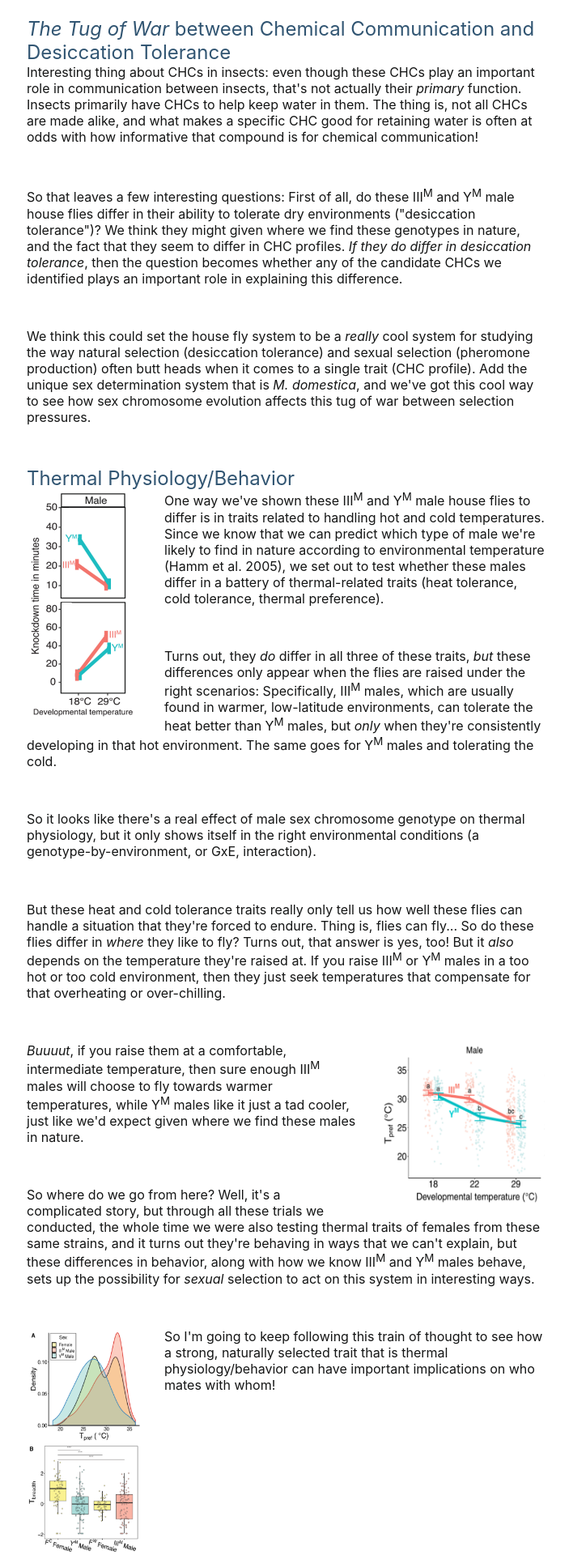
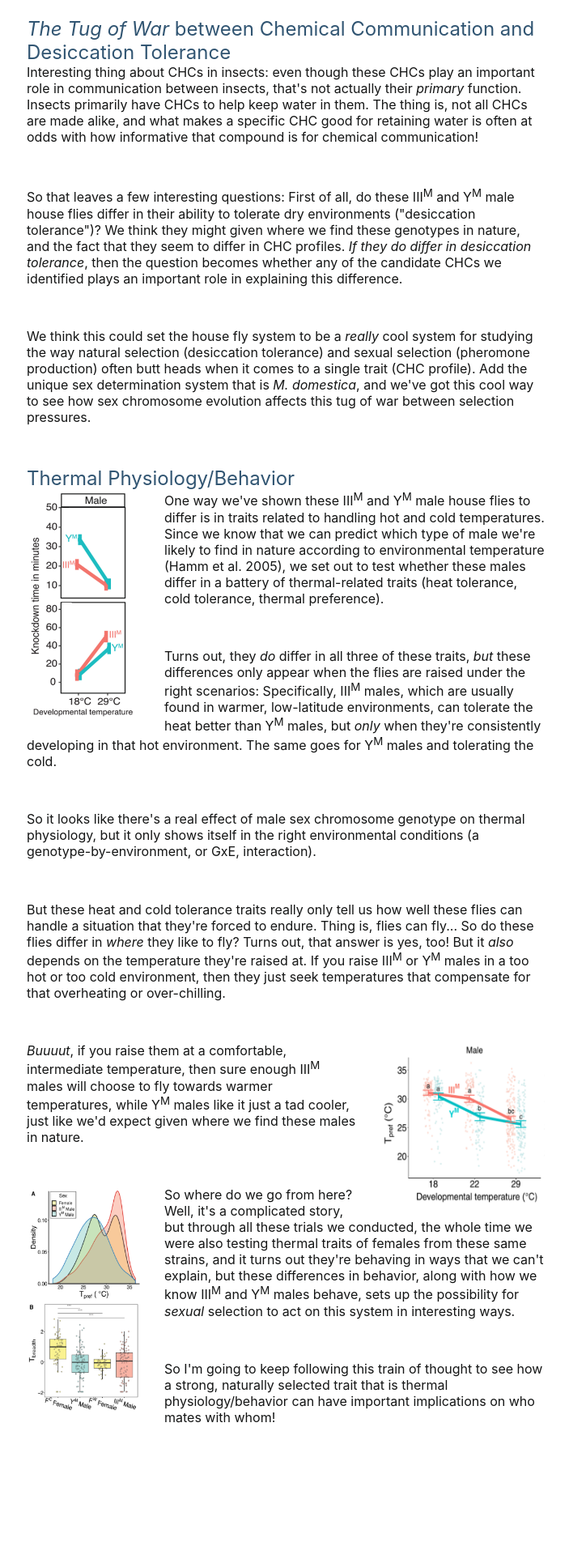
Before and after one commit to pjdelclos/pjdelclos.github.io, a Jekyll site: the page built from about/index.html, in a window 1280 px wide. Shown: the part 2371-4291 px from the top of the page at 81% size, without its empty margins (287-990 px from the left). Built offline with Jekyll 4.4.1, drawn with Linux system fonts in a browser that asks for light colours; some web fonts are replaced; after the commit the page ends 4131 px from its top, so only the background shows below that.

Commit message:
Update index.html

```diff
--- a/about/index.html
+++ b/about/index.html
@@ -60,7 +60,7 @@ But these heat and cold tolerance traits really only tell us how well these flie
 <img style="margin-left: 30px" align="right" src=../images/preference.png height="200" width="200">
 <em>Buuuut</em>, if you raise them at a comfortable, intermediate temperature, then sure enough III<sup>M</sup> males will choose to fly towards warmer temperatures, while Y<sup>M</sup> males like it just a tad cooler, just like we'd expect given where we find these males in nature.
 <p>&nbsp;</p>
+<img style="margin-right: 30px" align="left" src=../images/breadth.png height="280" width="140">
 So where do we go from here? Well, it's a complicated story, but through all these trials we conducted, the whole time we were also testing thermal traits of females from these same strains, and it turns out they're behaving in ways that we can't explain, but these differences in behavior, along with how we know III<sup>M</sup> and Y<sup>M</sup> males behave, sets up the possibility for <em>sexual</em> selection to act on this system in interesting ways.
 <p>&nbsp;</p>
-<img style="margin-right: 30px" align="left" src=../images/breadth.png height="280" width="140">
 So I'm going to keep following this train of thought to see how a strong, naturally selected trait that is thermal physiology/behavior can have important implications on who mates with whom!
```
